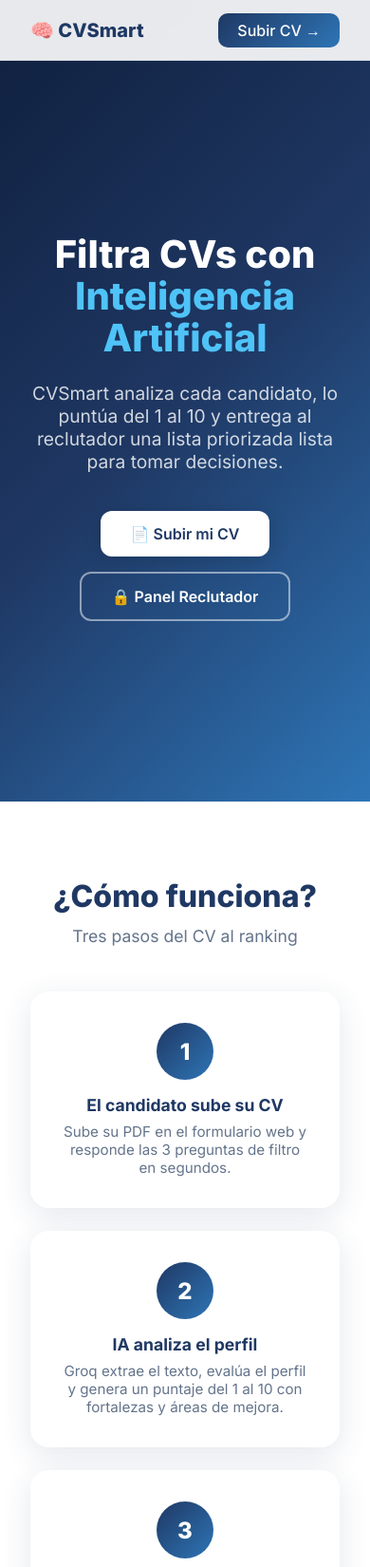
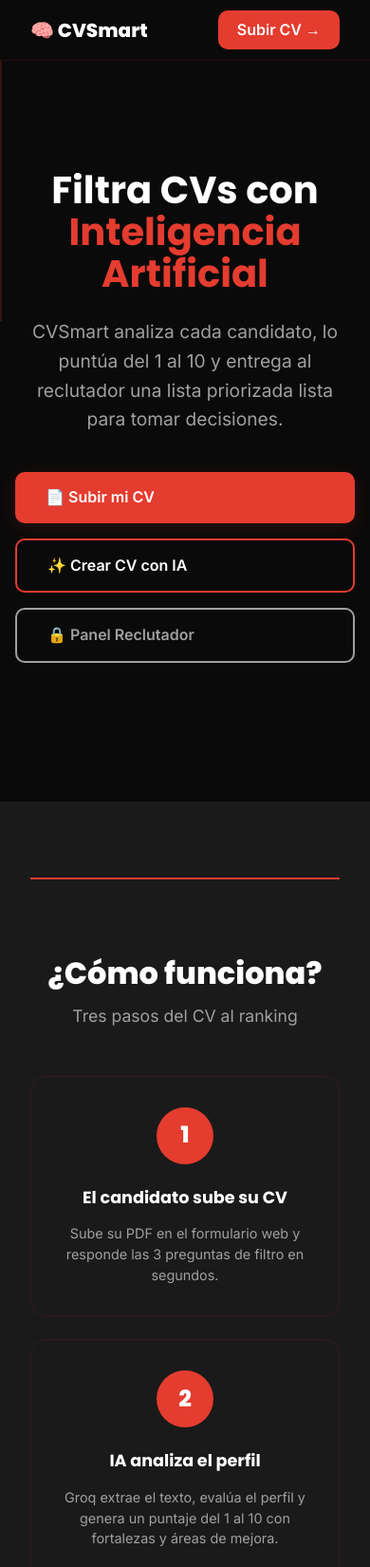
Before and after one commit to luciano24cabrera-eng/CVSmart-, a plain HTML site: page frontend/index.html in a window 390 px wide. Shown: the top 1650 px of the page at 95% size. Drawn offline with Linux system fonts and the light colour scheme.

Commit message:
feat: redesign index.html with dark theme

```diff
--- a/frontend/index.html
+++ b/frontend/index.html
@@ -4,86 +4,117 @@
   <meta charset="UTF-8" />
   <meta name="viewport" content="width=device-width, initial-scale=1.0" />
   <title>CVSmart — Filtrado Inteligente de CVs con IA</title>
-  <link href="https://fonts.googleapis.com/css2?family=Inter:wght@400;500;600;700;800&display=swap" rel="stylesheet" />
+
+  <!-- Google Fonts -->
+  <link href="https://fonts.googleapis.com/css2?family=Inter:wght@400;500;600;700;800&family=Poppins:wght@700;800&display=swap" rel="stylesheet" />
+
+  <!-- Stylesheets -->
+  <link rel="stylesheet" href="./styles/theme.css" />
+  <link rel="stylesheet" href="./styles/components.css" />
+  <link rel="stylesheet" href="./styles/animations.css" />
+
+  <!-- Hero Section Styles -->
   <style>
-    *, *::before, *::after { box-sizing: border-box; margin: 0; padding: 0; }
-    :root {
-      --navy: #1F3864; --blue: #2E75B6; --accent: #4FC3F7;
-      --bg: #F8FAFF; --white: #ffffff; --gray: #64748b; --border: rgba(255,255,255,.3);
+    .hero {
+      min-height: 100vh;
+      display: flex;
+      flex-direction: column;
+      align-items: center;
+      justify-content: center;
+      text-align: center;
+      padding: 120px 2rem 4rem;
+      background-color: var(--color-bg-primary);
+      position: relative;
     }
-    body { font-family: 'Inter', sans-serif; background: var(--bg); color: #1e293b; }
 
-    /* NAV */
-    nav { position: fixed; top: 0; left: 0; right: 0; z-index: 100;
-          background: rgba(255,255,255,.9); backdrop-filter: blur(12px);
-          border-bottom: 1px solid rgba(31,56,100,.08);
-          display: flex; align-items: center; justify-content: space-between;
-          padding: 0 2rem; height: 64px; }
-    .nav-logo { font-weight: 800; font-size: 1.25rem; color: var(--navy); text-decoration: none; }
-    .nav-links { display: flex; gap: 1rem; align-items: center; }
-    .nav-links a { text-decoration: none; color: var(--gray); font-weight: 500; transition: color .2s; }
-    .nav-links a:hover { color: var(--navy); }
-    .nav-links .btn-nav { background: linear-gradient(135deg, var(--navy), var(--blue));
-                          color: #fff !important; padding: 8px 20px; border-radius: 10px; }
+    .hero::before {
+      content: '';
+      position: absolute;
+      left: 0;
+      top: 0;
+      width: 2px;
+      height: 40%;
+      background-color: var(--color-accent);
+      opacity: 0.2;
+    }
 
-    /* HERO */
-    .hero { min-height: 100vh; display: flex; flex-direction: column; align-items: center;
-            justify-content: center; text-align: center; padding: 120px 2rem 4rem;
-            background: linear-gradient(135deg, #0f1f3d 0%, #1F3864 50%, #2E75B6 100%); }
-    .hero h1 { font-size: clamp(2.5rem, 6vw, 4.5rem); font-weight: 800; color: #fff;
-               line-height: 1.1; margin-bottom: 1.5rem; }
-    .hero h1 span { color: var(--accent); }
-    .hero p { font-size: 1.2rem; color: rgba(255,255,255,.8); max-width: 600px; margin-bottom: 2.5rem; }
-    .hero-btns { display: flex; gap: 1rem; flex-wrap: wrap; justify-content: center; }
-    .btn { display: inline-flex; align-items: center; gap: 8px; padding: 14px 32px;
-           border-radius: 12px; font-weight: 600; font-size: 1rem; text-decoration: none;
-           transition: transform .2s, box-shadow .2s; }
-    .btn:hover { transform: translateY(-2px); }
-    .btn-white { background: #fff; color: var(--navy); box-shadow: 0 4px 20px rgba(0,0,0,.15); }
-    .btn-white:hover { box-shadow: 0 8px 32px rgba(0,0,0,.2); }
-    .btn-outline { border: 2px solid rgba(255,255,255,.5); color: #fff; }
-    .btn-outline:hover { background: rgba(255,255,255,.1); }
-    .btn-primary { background: linear-gradient(135deg, var(--navy), var(--blue)); color: #fff;
-                   box-shadow: 0 4px 20px rgba(31,56,100,.3); }
-    .btn-primary:hover { box-shadow: 0 8px 32px rgba(31,56,100,.4); }
+    .hero h1 {
+      margin-bottom: 1.5rem;
+    }
 
-    /* SECCIONES */
-    section { padding: 5rem 2rem; }
-    .container { max-width: 1100px; margin: 0 auto; }
-    .section-title { font-size: 2rem; font-weight: 800; color: var(--navy); text-align: center; margin-bottom: .75rem; }
-    .section-sub { text-align: center; color: var(--gray); font-size: 1.1rem; margin-bottom: 3rem; }
+    .hero p {
+      font-size: 1.2rem;
+      color: var(--color-text-secondary);
+      max-width: 600px;
+      margin-bottom: 2.5rem;
+    }
 
-    /* GLASS CARD */
-    .glass { background: rgba(255,255,255,.85); backdrop-filter: blur(12px);
-             border: 1px solid rgba(255,255,255,.3); border-radius: 20px;
-             box-shadow: 0 8px 32px rgba(31,56,100,.12); padding: 2rem; }
+    .hero-btns {
+      display: flex;
+      gap: 1rem;
+      flex-wrap: wrap;
+      justify-content: center;
+    }
 
-    /* HOW IT WORKS */
-    .steps { display: grid; grid-template-columns: repeat(auto-fit, minmax(220px, 1fr)); gap: 1.5rem; }
-    .step { text-align: center; }
-    .step-num { width: 60px; height: 60px; background: linear-gradient(135deg, var(--navy), var(--blue));
-                color: #fff; border-radius: 50%; display: flex; align-items: center; justify-content: center;
-                font-size: 1.5rem; font-weight: 800; margin: 0 auto 1rem; }
-    .step h3 { font-size: 1.1rem; color: var(--navy); margin-bottom: .5rem; }
-    .step p { color: var(--gray); font-size: .95rem; }
+    .container {
+      max-width: 1100px;
+      margin: 0 auto;
+    }
 
-    /* FEATURES */
-    .features { display: grid; grid-template-columns: repeat(auto-fit, minmax(240px, 1fr)); gap: 1.5rem; }
-    .feature { text-align: center; }
-    .feature-icon { font-size: 2.5rem; margin-bottom: 1rem; }
-    .feature h3 { font-size: 1.1rem; color: var(--navy); margin-bottom: .5rem; }
-    .feature p { color: var(--gray); font-size: .9rem; }
+    section {
+      padding: var(--spacing-2xl) var(--spacing-lg);
+    }
 
-    /* FOOTER */
-    footer { background: var(--navy); color: rgba(255,255,255,.6); text-align: center; padding: 2rem; font-size: .9rem; }
-    footer strong { color: var(--accent); }
+    .section-title {
+      font-size: 2rem;
+      font-weight: var(--fw-extra-bold);
+      color: var(--color-text-primary);
+      text-align: center;
+      margin-bottom: 0.75rem;
+    }
 
-    /* FADE IN */
-    .fade-in { opacity: 0; transform: translateY(24px); transition: opacity .6s ease, transform .6s ease; }
-    .fade-in.visible { opacity: 1; transform: translateY(0); }
+    .section-sub {
+      text-align: center;
+      color: var(--color-text-secondary);
+      font-size: 1.1rem;
+      margin-bottom: 3rem;
+    }
+
+    .steps {
+      display: grid;
+      grid-template-columns: repeat(auto-fit, minmax(220px, 1fr));
+      gap: 1.5rem;
+    }
+
+    .step {
+      text-align: center;
+    }
+
+    .features {
+      display: grid;
+      grid-template-columns: repeat(auto-fit, minmax(240px, 1fr));
+      gap: 1.5rem;
+    }
+
+    .feature {
+      text-align: center;
+    }
+
+    .feature-icon {
+      font-size: 2.5rem;
+      margin-bottom: 1rem;
+    }
 
     @media (max-width: 640px) {
-      .nav-links a:not(.btn-nav) { display: none; }
+      .hero {
+        padding: 80px 1rem 3rem;
+      }
+      .hero-btns {
+        flex-direction: column;
+      }
+      .btn {
+        width: 100%;
+      }
     }
   </style>
 </head>
@@ -102,32 +133,36 @@
 
 <!-- HERO -->
 <section class="hero">
-  <h1>Filtra CVs con<br><span>Inteligencia Artificial</span></h1>
-  <p>CVSmart analiza cada candidato, lo puntúa del 1 al 10 y entrega al reclutador una lista priorizada lista para tomar decisiones.</p>
-  <div class="hero-btns">
-    <a href="/aplicar" class="btn btn-white">📄 Subir mi CV</a>
-    <a href="/panel" class="btn btn-outline">🔒 Panel Reclutador</a>
+  <div class="container">
+    <h1>Filtra CVs con<br><span style="color: var(--color-accent);">Inteligencia Artificial</span></h1>
+    <p>CVSmart analiza cada candidato, lo puntúa del 1 al 10 y entrega al reclutador una lista priorizada lista para tomar decisiones.</p>
+    <div class="hero-btns">
+      <a href="/aplicar" class="btn btn-primary">📄 Subir mi CV</a>
+      <a href="/crear-cv" class="btn btn-secondary">✨ Crear CV con IA</a>
+      <a href="/panel" class="btn btn-tertiary">🔒 Panel Reclutador</a>
+    </div>
   </div>
 </section>
 
 <!-- CÓMO FUNCIONA -->
-<section style="background: var(--white);">
+<section style="background-color: var(--color-bg-secondary);">
   <div class="container">
+    <div class="line-top"></div>
     <h2 class="section-title fade-in">¿Cómo funciona?</h2>
     <p class="section-sub fade-in">Tres pasos del CV al ranking</p>
-    <div class="steps">
-      <div class="glass step fade-in">
-        <div class="step-num">1</div>
+    <div class="steps fade-in-container">
+      <div class="card step fade-in">
+        <div class="step-number">1</div>
         <h3>El candidato sube su CV</h3>
         <p>Sube su PDF en el formulario web y responde las 3 preguntas de filtro en segundos.</p>
       </div>
-      <div class="glass step fade-in">
-        <div class="step-num">2</div>
+      <div class="card step fade-in">
+        <div class="step-number">2</div>
         <h3>IA analiza el perfil</h3>
         <p>Groq extrae el texto, evalúa el perfil y genera un puntaje del 1 al 10 con fortalezas y áreas de mejora.</p>
       </div>
-      <div class="glass step fade-in">
-        <div class="step-num">3</div>
+      <div class="card step fade-in">
+        <div class="step-number">3</div>
         <h3>Reclutador decide</h3>
         <p>Ve el ranking, revisa resúmenes y descarga los CVs de los mejores perfiles desde el panel.</p>
       </div>
@@ -138,25 +173,26 @@
 <!-- BENEFICIOS -->
 <section>
   <div class="container">
+    <div class="line-top"></div>
     <h2 class="section-title fade-in">Todo lo que necesitas</h2>
     <p class="section-sub fade-in">Una plataforma completa para reclutamiento inteligente</p>
-    <div class="features">
-      <div class="glass feature fade-in">
+    <div class="features fade-in-container">
+      <div class="card feature fade-in">
         <div class="feature-icon">📤</div>
         <h3>Recepción por formulario web</h3>
         <p>Los candidatos suben su CV directamente desde esta plataforma. Sin correos ni carpetas desordenadas.</p>
       </div>
-      <div class="glass feature fade-in">
+      <div class="card feature fade-in">
         <div class="feature-icon">🤖</div>
         <h3>Análisis con IA</h3>
         <p>Groq analiza cada CV evaluando experiencia, estudios y habilidades relevantes para el puesto.</p>
       </div>
-      <div class="glass feature fade-in">
+      <div class="card feature fade-in">
         <div class="feature-icon">📧</div>
         <h3>Retroalimentación automática</h3>
         <p>Cada candidato recibe un correo con su nivel de perfil, fortaleza y áreas de oportunidad.</p>
       </div>
-      <div class="glass feature fade-in">
+      <div class="card feature fade-in">
         <div class="feature-icon">📝</div>
         <h3>Creador de CV con IA</h3>
         <p>Los candidatos pueden generar un CV profesional con ayuda de IA y descargarlo como PDF.</p>
@@ -166,14 +202,16 @@
 </section>
 
 <!-- CTA -->
-<section style="background: linear-gradient(135deg, var(--navy), var(--blue)); text-align: center;">
-  <h2 style="color:#fff; font-size: 2rem; font-weight: 800; margin-bottom: 1rem;">¿Listo para empezar?</h2>
-  <p style="color: rgba(255,255,255,.8); margin-bottom: 2rem;">Sube tu CV ahora y recibe retroalimentación personalizada con IA.</p>
-  <a href="/aplicar" class="btn btn-white">📄 Subir mi CV ahora</a>
+<section style="background: linear-gradient(135deg, var(--color-bg-primary), var(--color-bg-secondary)); text-align: center;">
+  <div class="container">
+    <h2 style="color: var(--color-text-primary); font-size: 2rem; font-weight: 800; margin-bottom: 1rem;">¿Listo para empezar?</h2>
+    <p style="color: var(--color-text-secondary); margin-bottom: 2rem;">Sube tu CV ahora y recibe retroalimentación personalizada con IA.</p>
+    <a href="/aplicar" class="btn btn-primary">📄 Subir mi CV ahora</a>
+  </div>
 </section>
 
-<footer>
-  <p>CVSmart &copy; 2026 — Potenciado por <strong>Groq AI</strong></p>
+<footer style="background-color: var(--color-bg-primary); color: var(--color-text-secondary); text-align: center; padding: 2rem; font-size: 0.9rem; border-top: 1px solid var(--color-border-light);">
+  <p>CVSmart &copy; 2026 — Potenciado por <strong style="color: var(--color-accent);">Groq AI</strong></p>
 </footer>
 
 <script>
```
